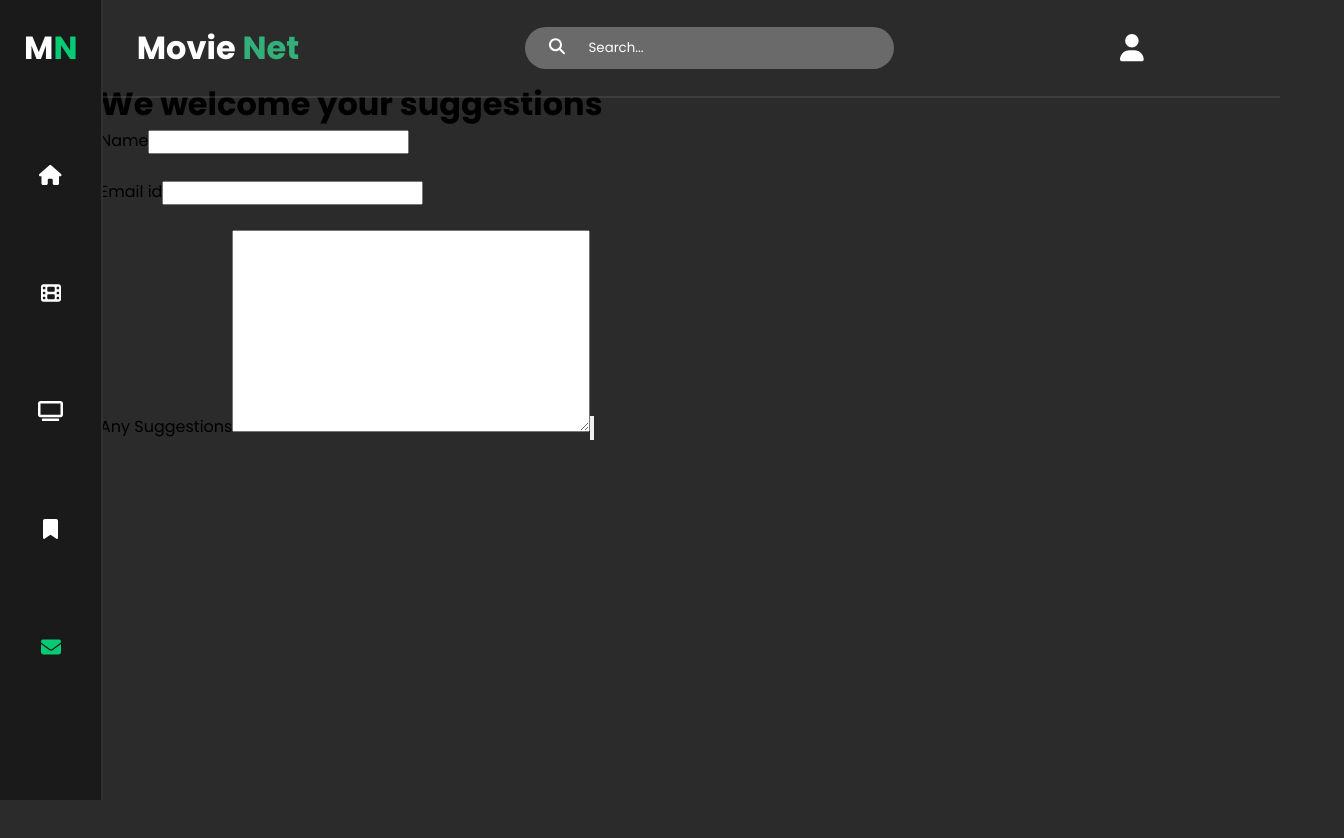
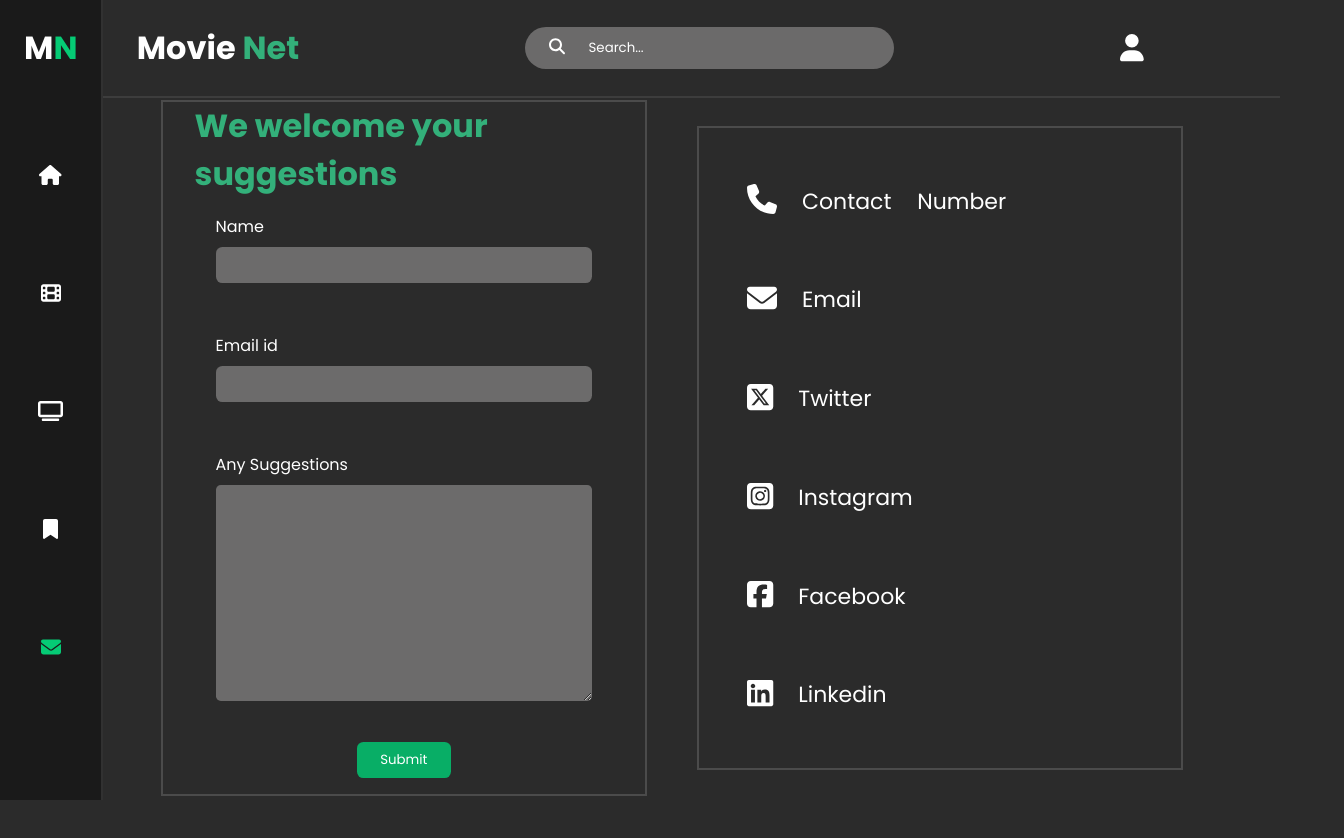
Before and after one commit to Abhishek150811/Movie-net, a React (Vite) app: page /message in a window 1280 px wide. Shown: the top 838 px of the page, 1344 px wide, since content can reach past the window. Built offline with nearby package versions, Linux system fonts and the light colour scheme; no server answers.

Commit message:
Done with the styling of feedback component

```diff
--- a/src/Components/Message.jsx
+++ b/src/Components/Message.jsx
@@ -1,4 +1,7 @@
 import React from 'react'
+import { FontAwesomeIcon } from '@fortawesome/react-fontawesome'
+import { faSquareXTwitter , faSquareInstagram , faSquareFacebook , faLinkedin} from '@fortawesome/free-brands-svg-icons'
+import { faEnvelope , faPhone } from '@fortawesome/free-solid-svg-icons'
 
 export default function Message() {
   return (
@@ -8,16 +11,27 @@ export default function Message() {
         <h1>We welcome your suggestions</h1>
         <form action="">
           <label htmlFor=""> Name</label>
-          <input type="text" name="" id="" />
+          <input type="text" name="" id="" required/>
           <br /><br />
           <label htmlFor="">Email id</label>
-          <input type="text" name="" id="" />
+          <input type="email" name="" id="" required/>
           <br /><br />
           <label htmlFor="">Any Suggestions</label>
           <textarea name="" id="" cols="30" rows="10"></textarea>
-          <input type="submit" value="" />
+          <br />
+          <input className='submit-btn' type="submit" value="Submit" />
 
         </form>
+      </div>
+      <div id='contact-info' >
+        <ul>
+          <li > <button className='icons'><FontAwesomeIcon  icon={faPhone} /></button>  Contact Number</li>
+          <li > <button className='icons' ><FontAwesomeIcon  icon={faEnvelope} /> </button> Email</li>
+          <li > <button className='icons' ><FontAwesomeIcon  icon={faSquareXTwitter} /> </button>  Twitter</li>
+          <li> <button className='icons' ><FontAwesomeIcon  icon={faSquareInstagram} /></button> Instagram</li>
+          <li > <button className='icons' ><FontAwesomeIcon  icon={faSquareFacebook} /></button>  Facebook</li>
+          <li > <button className='icons' ><FontAwesomeIcon  icon={faLinkedin} /></button> Linkedin</li>
+        </ul>
       </div>
     </div>
   )
--- a/src/Components/SearchPage.jsx
+++ b/src/Components/SearchPage.jsx
@@ -21,7 +21,7 @@ export default function SearchPage() {
         setCurrData({movie , tv}) ;
       }
       myfunc() ;
-      }, []) ;
+      }, [params.id]) ;
 
   return (
     <div className="bookmark-box">
--- a/src/index.css
+++ b/src/index.css
@@ -380,13 +380,98 @@ body{
   color: var(--primary-white) ;
   word-spacing: 15px;
 }
+
+
+
 /* Message box styling */
 .message-box{
   width: 100vw ;
-  height: 100vw;
+  height: 100vh;
+  display: flex;
+  justify-content: center;
+  gap: 50px ;
+  align-content: center;
+  align-items: center;
+  margin: 3rem 2rem ;
+}
+.message-box > div{
+  width: 38%;
+  color: white ;
+  padding: 0rem 2rem;
+  border: 2px solid rgba(98, 98, 98, 0.6);
+  min-height: 640px;
+}
+.message-box > div > h1{
+  color: var(--main-green) ;
+}
+.message-box label{
+  display: block;
+  margin-bottom: 0.5rem;
+}
+.message-box input{
+  color: white  ;
+  border: none;
+  outline: none ;
+  padding: 0.5rem 1rem;
+  display: block;
+  border-radius: 0.4rem;
+  background-color: rgba(124, 123, 123 , 0.8);
 
 }
-.message-box > div{
-  width: 80%;
-  margin: 5rem auto 0 100px ;
+.message-box .submit-btn{
+  background-color: #08ae66;
+  width: 25%;
+  margin: 1rem auto;
+  transition: 0.3s all ease-out;
 }
+.message-box .submit-btn:hover{
+  background-color: #039757;
+}
+.message-box textarea{
+  background-color: rgba(124, 123, 123 , 0.8);
+  color:white;
+  border: none;
+  outline: none;
+  padding: 0.5rem 0.5rem ;
+  border-radius: 0.3rem;
+}
+.message-box form{
+  display: flex;
+  flex-direction: column;
+  justify-content: center;
+  width: 90%;
+  margin: 1rem auto;
+  margin-bottom: 0;
+}
+.message-box > div > ul{
+  display: flex;
+  flex-direction: column;
+  list-style-type: none;
+  height: 640px;
+  /* border: 1px solid red; */
+  justify-content: space-evenly;
+}
+.message-box > div > ul > li{
+  font-size: 22px;
+  word-spacing: 20px;
+  display: flex;
+  border-radius: 1rem;
+  padding: 0.2rem 1rem ;
+  align-items: center;
+  gap: 25px
+}
+.message-box > div > ul > li:hover{
+  box-shadow: 0px 0px 20px #035a34;
+
+}
+.message-box > div > ul > li:hover , .message-box > div > ul > li:hover .icons{
+  color:#039757 ;
+}
+.message-box > div > ul .icons{
+  font-size: 30px;
+  background: transparent;
+  color : white ;
+  border: none ;
+  outline: none;
+
+}
```
